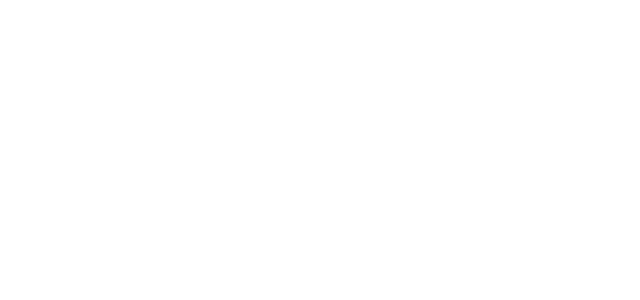
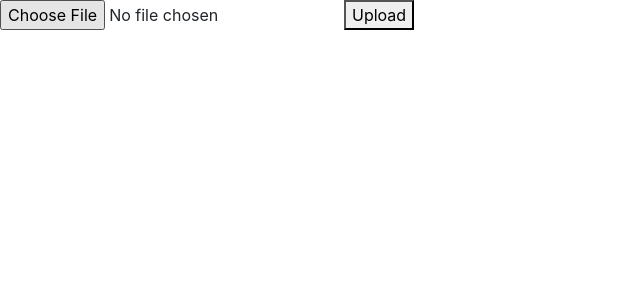
Before and after one commit to Rwabukanga/Gaz-Frontend, a React (Create React App) app: page /upload in a window 1280 px wide. Before the commit this address had no page. Shown: the top 300 px of the page, without its empty margins (0-640 px from the left). Built offline with nearby package versions, Linux system fonts and the light colour scheme.

Commit message:
add file upload

```diff
--- a/src/App.js
+++ b/src/App.js
@@ -5,7 +5,7 @@ import About from './components/About';
 import Contact from './components/Contact';
 import AddBranch from './components/AddBranch';
 import Users from './components/Users';
-
+import FileUpload from './components/FileUpload';
 
 function App() {
   return (
@@ -39,6 +39,12 @@ function App() {
                             element={<Users />}
                         ></Route>
 
+                        <Route
+                            exact
+                            path="/upload"
+                            element={<FileUpload />}
+                        ></Route>
+
                     </Routes>
                 </div>
             </Router>
--- /dev/null
+++ b/src/components/FileUpload.js
@@ -0,0 +1,38 @@
+import React, { useState } from 'react';
+import axios from 'axios';
+
+function FileUpload() {
+  const [file, setFile] = useState(null);
+
+  const handleFileUpload = (event) => {
+    setFile(event.target.files[0]);
+  };
+
+  const uploadFile = () => {
+    const formData = new FormData();
+    formData.append('file', file);
+
+    axios.post('http://localhost:5001/files/uploadd', formData, {
+      headers: {
+        'Content-Type': 'multipart/form-data'
+      }
+    })
+    .then(response => {
+      console.log(response.data);
+      // Handle success
+    })
+    .catch(error => {
+      console.error(error);
+      // Handle error
+    });
+  };
+
+  return (
+    <div>
+      <input type="file" onChange={handleFileUpload} />
+      <button onClick={uploadFile}>Upload</button>
+    </div>
+  );
+}
+
+export default FileUpload;
```
